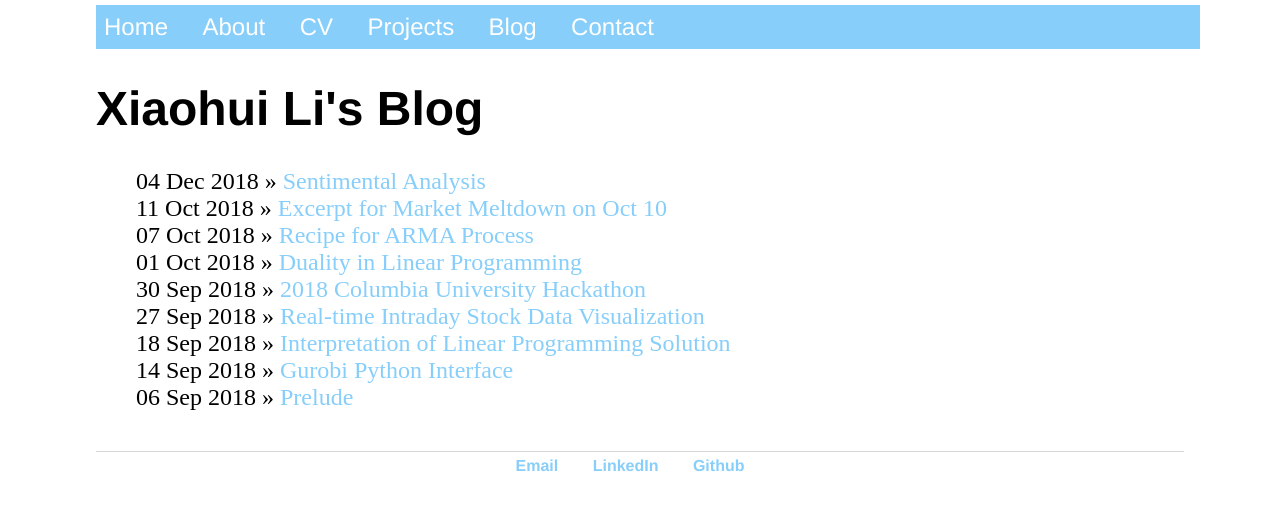
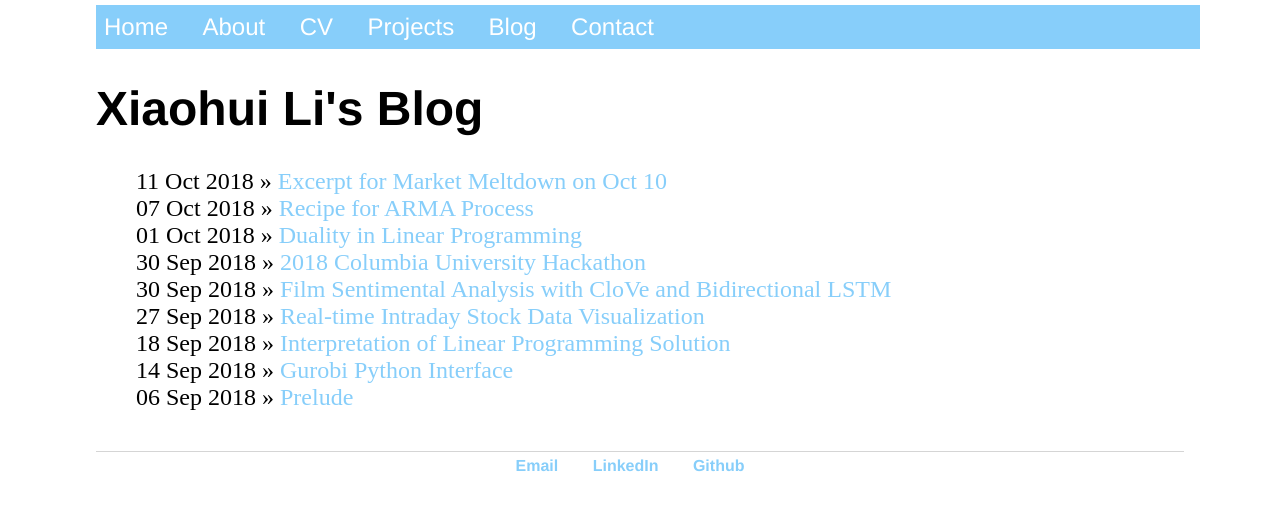
Before and after one commit to xiaohui-victor-li/xiaohui-victor-li.github.io, a Jekyll site: the page built from blog/index.html, in a window 1280 px wide. Shown: the top 511 px of the page. Built offline with Jekyll 4.4.1, drawn with Linux system fonts in a browser that asks for light colours.

Commit message:
Update 2018-12-04-sentimental-analysis.html

```diff
--- a/_posts/2018-12-04-sentimental-analysis.html
+++ b/_posts/2018-12-04-sentimental-analysis.html
@@ -1,3 +1,9 @@
+---
+title: "Film Sentimental Analysis with CloVe and Bidirectional LSTM"
+date: 2018-09-30
+---
+
+
 <!doctype html>
 <html>
 <head>
```
